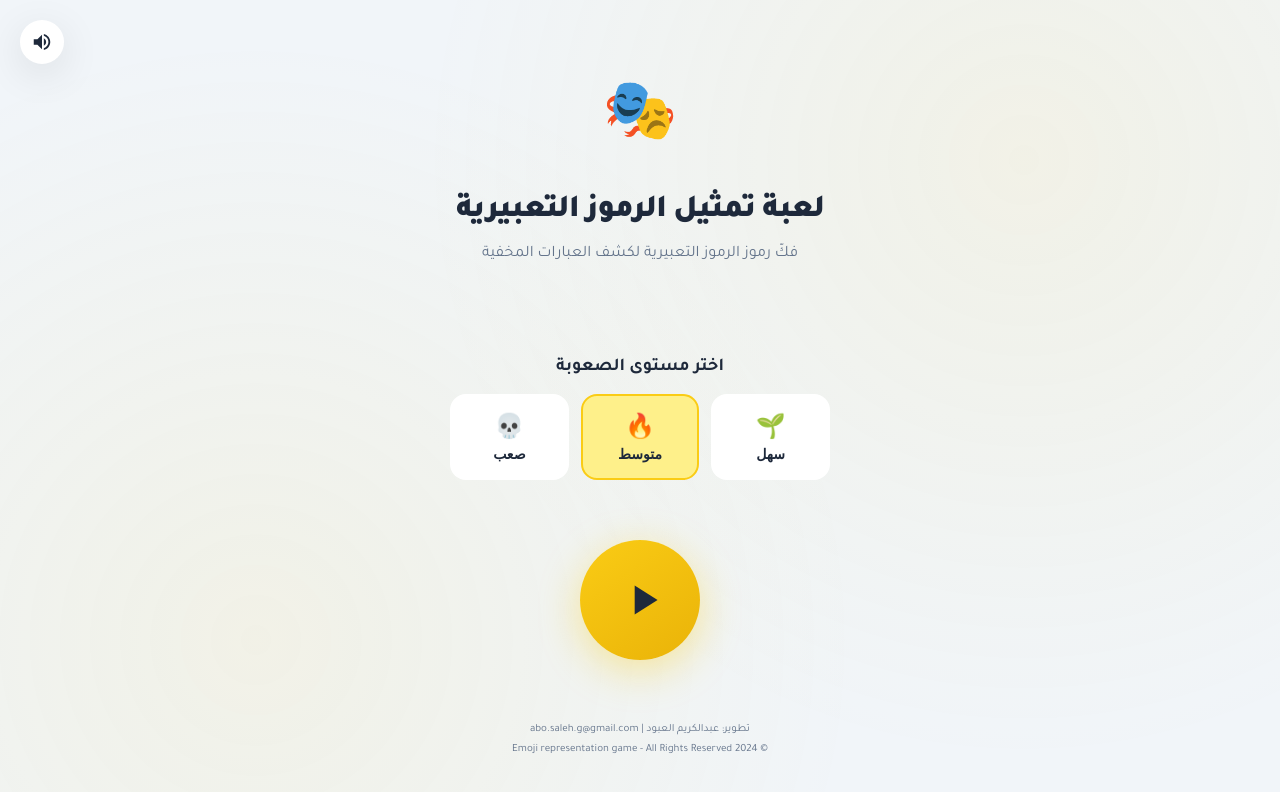
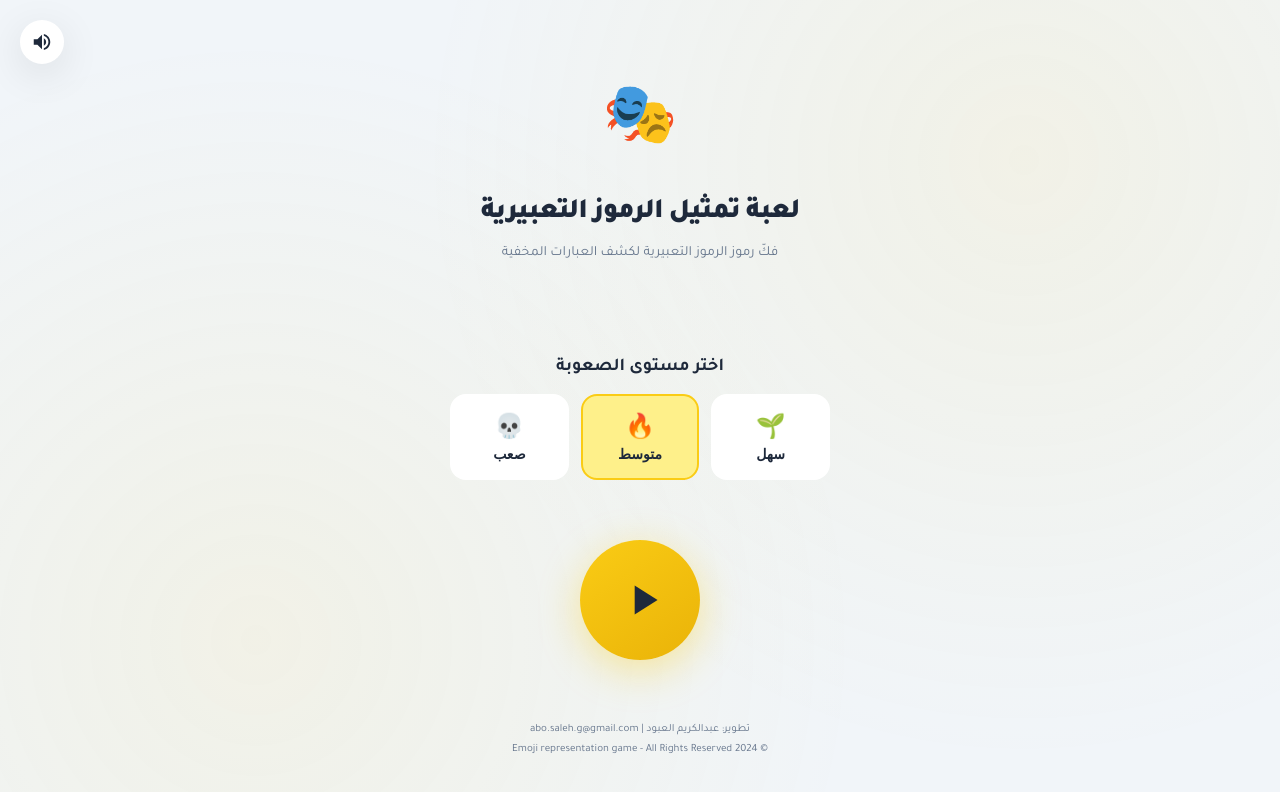
Before and after one commit to abosalehg-ui/Emoji-representation-game, a plain HTML site: page index.html in a window 1280 px wide. Drawn offline with Linux system fonts and the light colour scheme.

Commit message:
Update index.html

```diff
--- a/index.html
+++ b/index.html
@@ -103,7 +103,7 @@
         }
 
         .game-title {
-            font-size: 32px;
+            font-size: 28px;
             font-weight: 900;
             color: var(--text-dark);
             margin-bottom: 12px;
@@ -111,7 +111,7 @@
         }
 
         .game-subtitle {
-            font-size: 16px;
+            font-size: 14px;
             color: var(--text-gray);
             line-height: 1.6;
         }
```
